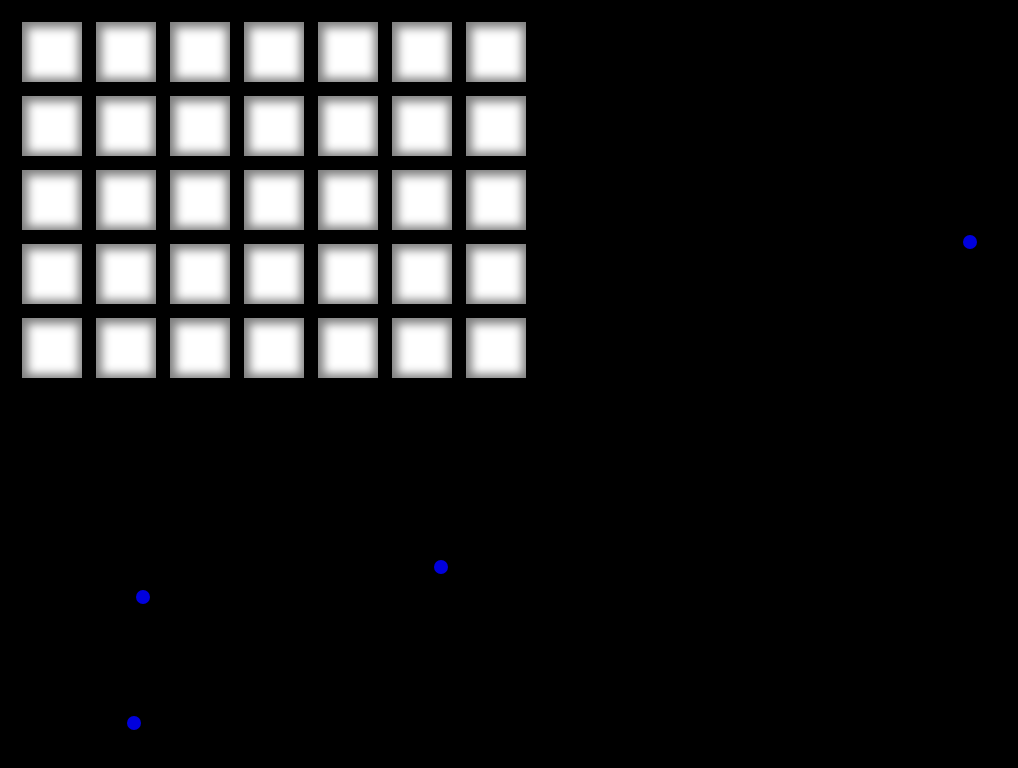
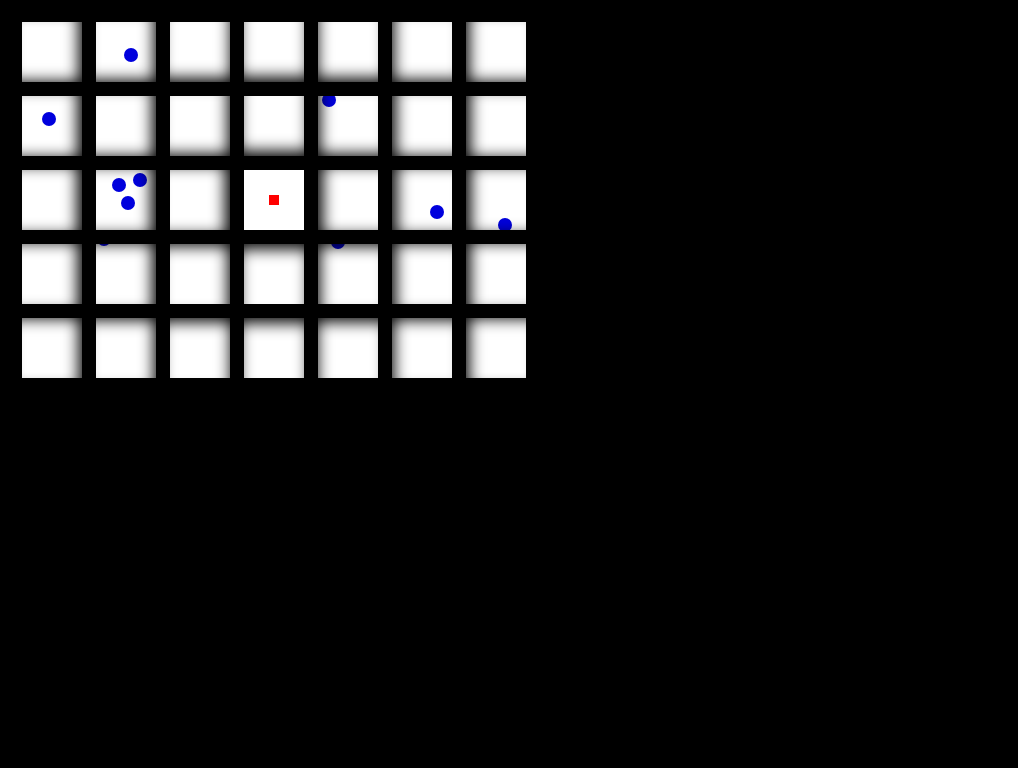
Before and after one commit to VovaSlipchenko/portfolio, a plain HTML site: page effects/hollow.html in a window 1280 px wide. Shown: the whole page, without its empty margins (0-1018 px from the left). Drawn offline with Linux system fonts and the light colour scheme.

Commit message:
hollow update

```diff
--- a/effects/hollow.html
+++ b/effects/hollow.html
@@ -15,6 +15,7 @@
             #holder{
                 background:#FFF;
                 position: relative;
+                overflow: hidden;
             }
 
             .character{
@@ -37,6 +38,12 @@
                 z-index: 20;
             }
 
+            .lightSource{
+                position: absolute;
+                background: #F00;
+                z-index: 30;
+            }
+
         </style>
 
 
@@ -48,7 +55,9 @@
 
             var hollowWidth = 60;
             var hollowHeight = 60;
+            var hollowDepth = 5;
             var margin = 14;
+            var hollowBlocks = [];
 
             var amountX = 7;
             var amountY = 5;
@@ -57,25 +66,76 @@
             var characterRadius = 7;
             var characters = [];
 
+            var lightSourceHeight = 10;
+            var lightSourceIntense = 3;
+            var lightSourceRadius = 5;
+            var lightSource = null;
+
             ////
 
             var fieldWidth = (hollowWidth + margin) * amountX + margin;
             var fieldHeight = (hollowHeight + margin) * amountY + margin;
+
+            var lightSourceX = fieldWidth / 2;
+            var lightSourceY = fieldHeight / 2;
 
             var holderBlock = document.getElementById('holder');
 
             holderBlock.style.width = fieldWidth + "px";
             holderBlock.style.height = fieldHeight + "px";
 
+            var lightSource = document.createElement("div");
+            lightSource.className = "lightSource";
+            lightSource.update = function(){
+                this.style.width = lightSourceRadius*2+"px";
+                this.style.height = lightSourceRadius*2+"px";
+                this.style.left = (lightSourceX - lightSourceRadius)+"px";
+                this.style.top = (lightSourceY - lightSourceRadius)+"px";
+            }
+
+            holderBlock.appendChild(lightSource);
+
+            holderBlock.onclick = function(e){
+                console.log(e);
+                lightSourceX = e.clientX;
+                lightSourceY = e.clientY;
+            }
+
             for(var y = 0; y < amountY; y++){
                 for(var x = 0; x < amountX; x++){
+
                     var hollowBlock = document.createElement("div");
                     hollowBlock.className = "hollow";
-                    hollowBlock.style.left = (x*hollowWidth+margin+margin*x);
-                    hollowBlock.style.top = (y*hollowHeight+margin+margin*y);
-                    hollowBlock.style.width = hollowWidth+"px";
-                    hollowBlock.style.height = hollowHeight+"px";
+                    hollowBlock.x = hollowBlock.style.left = (x*hollowWidth+margin+margin*x);
+                    hollowBlock.y = hollowBlock.style.top = (y*hollowHeight+margin+margin*y);
+                    hollowBlock.width = hollowBlock.style.width = hollowWidth+"px";
+                    hollowBlock.height = hollowBlock.style.height = hollowHeight+"px";
+
+                    hollowBlock.countShadow = function(){
+
+                        var pointLight = { x: lightSourceX, y: lightSourceY, z: lightSourceHeight };
+                        var pointHollow = { x: this.x + hollowWidth / 2, y: this.y + hollowHeight / 2 };
+
+                        if(pointLight.x >= this.x
+                            && pointLight.y >= this.y
+                            && pointLight.x <= this.x+hollowWidth
+                            && pointLight.y <= this.y+hollowHeight
+                        ){
+                            this.style.boxShadow = "none";
+                        } else {
+                            var angle = Math.atan2(pointHollow.y - pointLight.y, pointHollow.x - pointLight.x);
+                            var dist = 10;
+                            var shiftRight = dist * Math.cos(angle);
+                            var shiftDown = dist * Math.sin(angle);
+                            this.style.boxShadow = "inset "+shiftRight.toFixed(2)+"px "+shiftDown.toFixed(2)+"px 15px -5px #000000";
+                        }
+
+                    }
+
+                    hollowBlock.countShadow();
+                    hollowBlocks.push(hollowBlock);
                     holderBlock.appendChild(hollowBlock);
+
                 }
             }
 
@@ -115,12 +175,17 @@
                         if(Math.pow(x - c.x, 2) + Math.pow(y-c.y,2) < Math.pow(characterRadius * 4,2)) blocked = true;
                     });
                 } while (blocked);
-                characterBlock.style.left = (x-characterRadius/2)+"px";
-                characterBlock.style.top = (y-characterRadius/2)+"px";
+                characterBlock.style.left = (x-characterRadius)+"px";
+                characterBlock.style.top = (y-characterRadius)+"px";
                 characterBlock.x = x;
                 characterBlock.y = y;
                 characterBlock.angle = (Math.PI * 2) * Math.random();
                 characterBlock.speed = 3;
+                characterBlock.recountVelocity = function(){
+                    this.velocityX = this.speed * Math.cos(this.angle);
+                    this.velocityY = this.speed * Math.sin(this.angle);
+                }
+                characterBlock.recountVelocity();
                 characters.push(characterBlock);
                 holderBlock.appendChild(characterBlock);
             }
@@ -130,24 +195,33 @@
             window.setInterval(function(){
                 characters.forEach(c=>{
 
-                    var newX = c.x + c.speed * Math.cos(c.angle);
-                    var newY = c.y + c.speed * Math.sin(c.angle);
+                    var newX = c.x + c.velocityX;
+                    var newY = c.y + c.velocityY;
 
-                    if(newX < 0){
-
+                    if(newX - characterRadius < 0 || newX + characterRadius > fieldWidth){
+                        c.angle = Math.PI - c.angle;
+                        c.recountVelocity();
                     }
 
-                    if(newY < 0){
-
+                    if(newY - characterRadius < 0 || newY + characterRadius > fieldHeight){
+                        c.angle = c.angle*-1;
+                        c.recountVelocity();
                     }
 
-                    c.style.left = (newX-characterRadius/2)+"px";
-                    c.style.top = (newY-characterRadius/2)+"px";
+                    c.style.left = (newX-characterRadius)+"px";
+                    c.style.top = (newY-characterRadius)+"px";
 
                     c.x = newX;
                     c.y = newY;
 
                 });
+
+                lightSource.update();
+
+                hollowBlocks.forEach(c=>{
+                    c.countShadow();
+                });
+
             }, 30);
 
         </script>
```
